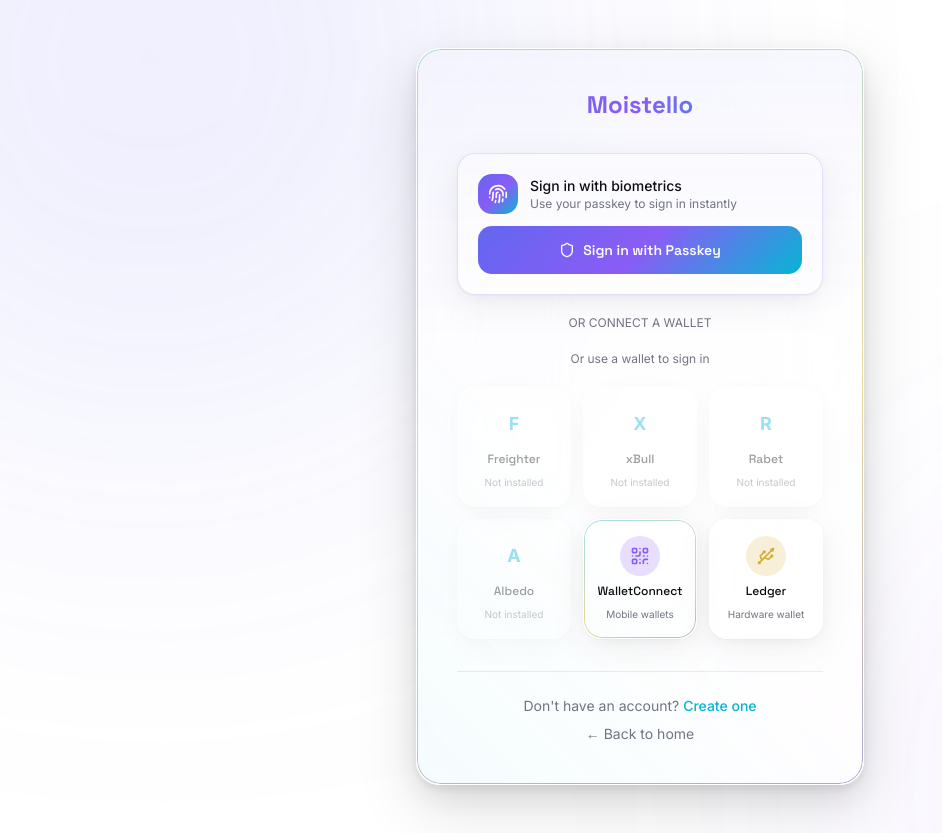
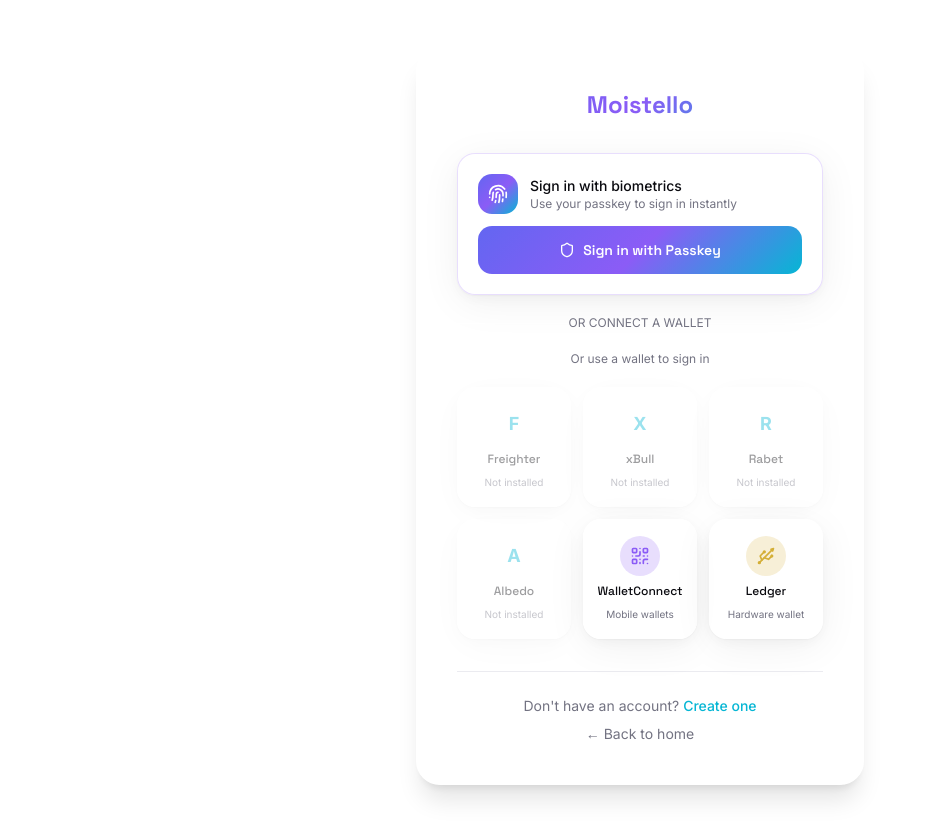
Before and after one commit to Otta-co/moistello-frontend, a Next.js app: page /login in a window 1280 px wide. Shown: the whole page, without its empty margins (0-942 px from the left). Built offline with nearby package versions, Linux system fonts and the light colour scheme; no server answers.

Commit message:
Strip all lag sources from auth pages: remove scanlines/grain from body, auroral-mesh, glass-flagship, holo-border

```diff
--- a/src/app/(auth)/login/page.tsx
+++ b/src/app/(auth)/login/page.tsx
@@ -236,7 +236,7 @@
 
   if (isAuthenticated) {
     return (
-      <div className="min-h-screen auroral-mesh flex items-center justify-center">
+      <div className="min-h-screen flex items-center justify-center bg-background">
         <div className="flex flex-col items-center gap-4">
           <Loader2 className="h-8 w-8 animate-spin text-aurora-violet" />
           <p className="text-muted-foreground text-sm">
@@ -270,8 +270,8 @@
   }
 
   return (
-    <div className="min-h-screen auroral-mesh flex flex-col items-center justify-center px-4 py-12">
-      <div className="glass-flagship rounded-3xl p-8 md:p-10 max-w-md w-full mx-auto holo-border relative z-10">
+    <div className="min-h-screen flex flex-col items-center justify-center px-4 py-12 bg-background">
+      <div className="rounded-3xl p-8 md:p-10 max-w-md w-full mx-auto relative z-10 bg-card/80 backdrop-blur-xl border border-white/10 shadow-xl">
         <Link
           href={Routes.HOME}
           className="block text-center font-heading text-2xl font-bold gradient-text-extended mb-8"
@@ -473,7 +473,7 @@
                   type="button"
                   onClick={() => handleSelectWallet("walletconnect")}
                   disabled={isConnecting}
-                  className="flex flex-col items-center justify-center gap-2 glass rounded-2xl p-4 min-h-[100px] transition-all hover:bg-white/[0.06] holo-border disabled:opacity-50 disabled:pointer-events-none"
+                  className="flex flex-col items-center justify-center gap-2 glass rounded-2xl p-4 min-h-[100px] transition-all hover:bg-white/[0.06] disabled:opacity-50 disabled:pointer-events-none"
                 >
                   <span className="flex h-10 w-10 items-center justify-center rounded-full bg-aurora-violet/20 text-aurora-violet">
                     <QrCode className="h-5 w-5" />
--- a/src/app/(auth)/register/page.tsx
+++ b/src/app/(auth)/register/page.tsx
@@ -357,7 +357,7 @@
 
   if (isAuthenticated) {
     return (
-      <div className="min-h-screen auroral-mesh flex items-center justify-center">
+      <div className="min-h-screen flex items-center justify-center bg-background">
         <div className="flex flex-col items-center gap-4">
           <Loader2 className="h-8 w-8 animate-spin text-aurora-violet" />
           <p className="text-muted-foreground text-sm">
@@ -401,8 +401,8 @@
   const hasPasskey = detectedWallets.some((w) => w.id === "passkey")
 
   return (
-    <div className="min-h-screen auroral-mesh flex flex-col items-center justify-center px-4 py-12">
-      <div className="glass-flagship rounded-3xl p-8 md:p-10 max-w-md w-full mx-auto holo-border relative z-10">
+    <div className="min-h-screen flex flex-col items-center justify-center px-4 py-12 bg-background">
+      <div className="rounded-3xl p-8 md:p-10 max-w-md w-full mx-auto relative z-10 bg-card/80 backdrop-blur-xl border border-white/10 shadow-xl">
         <Link
           href={Routes.HOME}
           className="block text-center font-heading text-2xl font-bold gradient-text-extended mb-8"
@@ -556,7 +556,7 @@
                         type="button"
                         onClick={() => handleSelectWallet("walletconnect")}
                         disabled={isConnecting}
-                        className="flex flex-col items-center justify-center gap-2 glass rounded-2xl p-4 min-h-[100px] transition-all hover:bg-white/[0.06] holo-border disabled:opacity-50 disabled:pointer-events-none"
+                        className="flex flex-col items-center justify-center gap-2 glass rounded-2xl p-4 min-h-[100px] transition-all hover:bg-white/[0.06] disabled:opacity-50 disabled:pointer-events-none"
                       >
                         <span className="flex h-10 w-10 items-center justify-center rounded-full bg-aurora-violet/20 text-aurora-violet">
                           <QrCode className="h-5 w-5" />
--- a/src/app/layout.tsx
+++ b/src/app/layout.tsx
@@ -55,7 +55,7 @@
         />
       </head>
       <body
-        className={`${spaceGrotesk.variable} ${inter.variable} ${jetbrainsMono.variable} font-body bg-[rgb(var(--background))] text-[rgb(var(--foreground))] antialiased scanlines grain`}
+        className={`${spaceGrotesk.variable} ${inter.variable} ${jetbrainsMono.variable} font-body bg-[rgb(var(--background))] text-[rgb(var(--foreground))] antialiased`}
       >
         <QueryProvider>
           <ThemeProvider>
```
